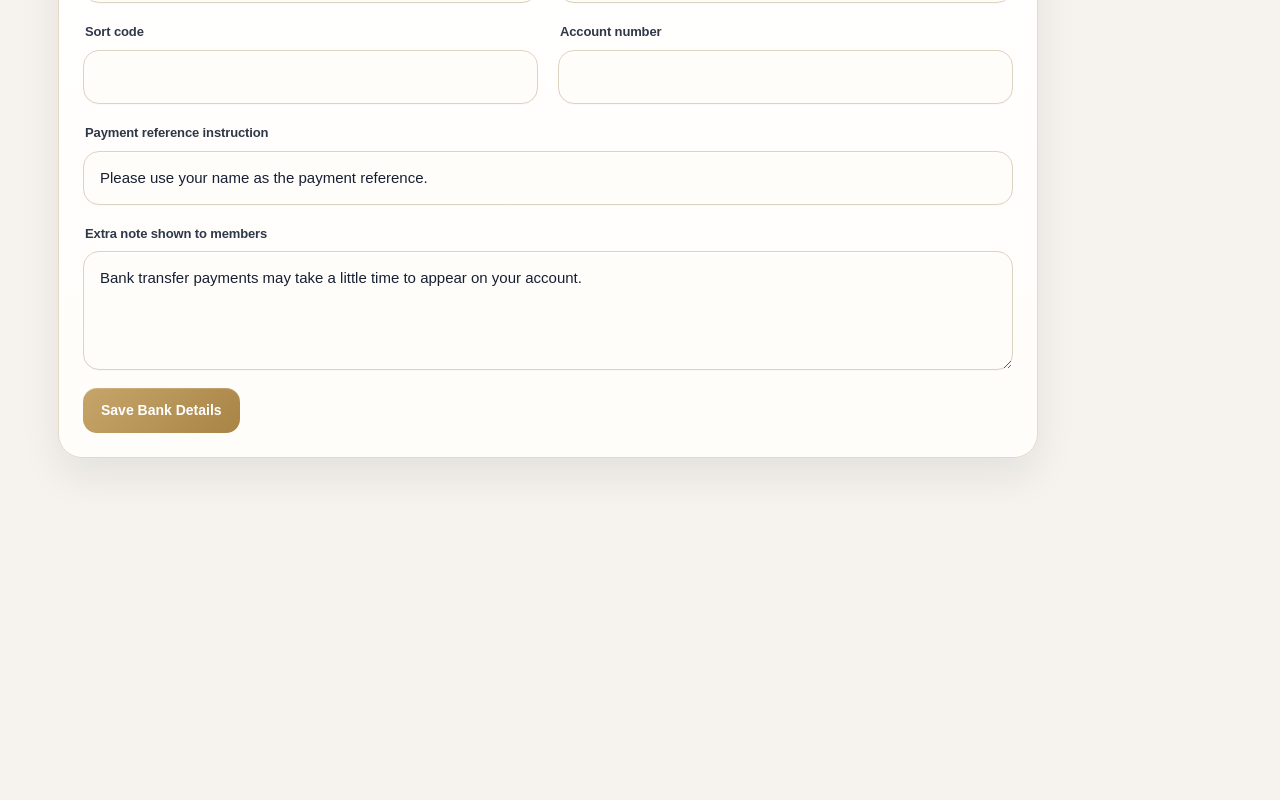
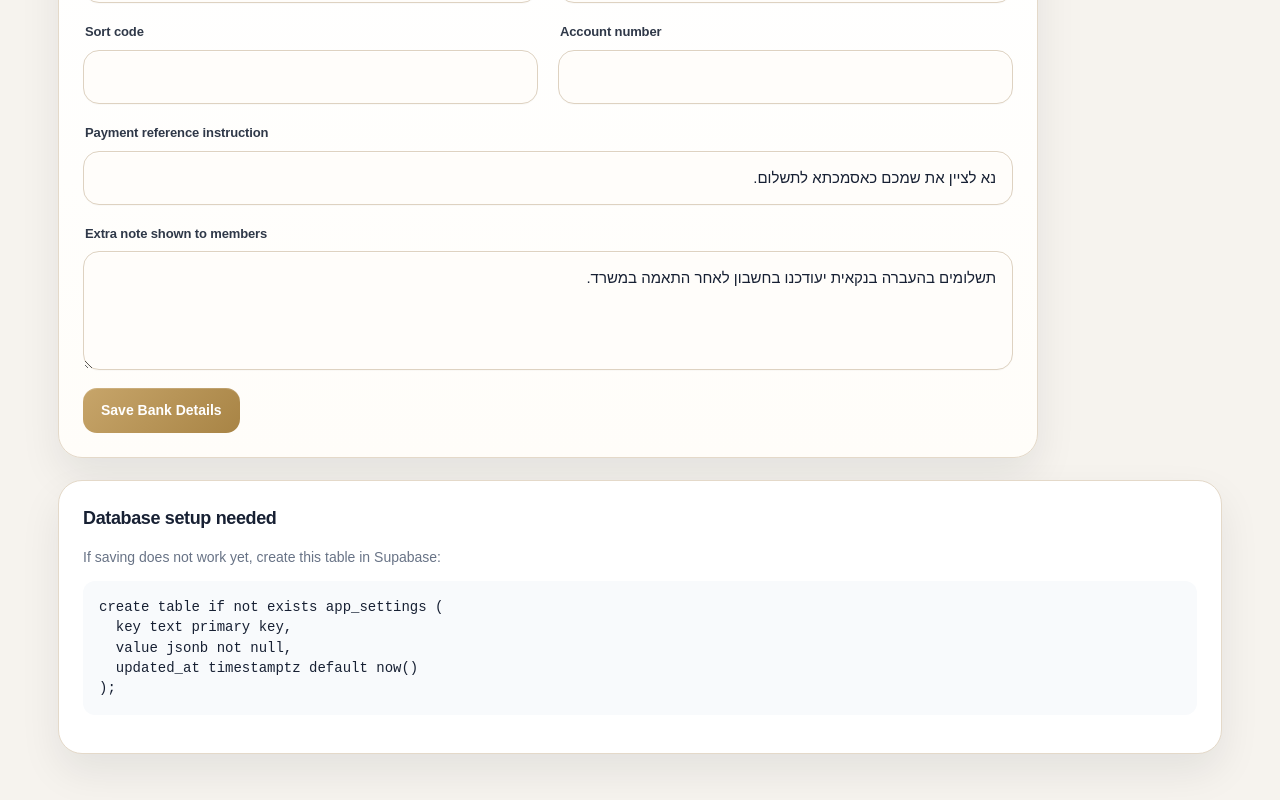
Before and after one commit to gersonberger-lab/shul-membership-portal, a Next.js app: page /settings/bank-details in a window 1280 px wide. Shown: the part 372-1172 px from the top of the page. Before the commit the page ends 876 px from the top, so only its background shows below. Built offline with nearby package versions, Linux system fonts and the light colour scheme; no server answers; the database is empty.

Commit message:
Persist bank details settings

```diff
--- a/app/settings/bank-details/page.tsx
+++ b/app/settings/bank-details/page.tsx
@@ -1,19 +1,58 @@
 "use client";
 
-import { useState } from "react";
+import { useEffect, useState } from "react";
+import { supabase } from "../../../lib/supabase";
+
+const defaultDetails = {
+  accountName: "",
+  bankName: "",
+  sortCode: "",
+  accountNumber: "",
+  referenceText: "נא לציין את שמכם כאסמכתא לתשלום.",
+  note: "תשלומים בהעברה בנקאית יעודכנו בחשבון לאחר התאמה במשרד.",
+};
 
 export default function BankDetailsSettingsPage() {
-  const [details, setDetails] = useState({
-    accountName: "",
-    bankName: "",
-    sortCode: "",
-    accountNumber: "",
-    referenceText: "Please use your name as the payment reference.",
-    note: "Bank transfer payments may take a little time to appear on your account.",
-  });
+  const [details, setDetails] = useState(defaultDetails);
+  const [saving, setSaving] = useState(false);
+  const [message, setMessage] = useState("");
+
+  useEffect(() => {
+    async function loadDetails() {
+      const { data } = await supabase
+        .from("app_settings")
+        .select("value")
+        .eq("key", "bank_details")
+        .maybeSingle();
+
+      if (data?.value) {
+        setDetails({ ...defaultDetails, ...(data.value as any) });
+      }
+    }
+
+    loadDetails();
+  }, []);
 
   function update(field: string, value: string) {
     setDetails((current) => ({ ...current, [field]: value }));
+  }
+
+  async function saveDetails() {
+    setSaving(true);
+    setMessage("");
+
+    const { error } = await supabase
+      .from("app_settings")
+      .upsert({ key: "bank_details", value: details }, { onConflict: "key" });
+
+    setSaving(false);
+
+    if (error) {
+      setMessage("Could not save. Please make sure the app_settings table exists.");
+      return;
+    }
+
+    setMessage("Bank details saved.");
   }
 
   return (
@@ -48,18 +87,32 @@ export default function BankDetailsSettingsPage() {
 
           <div className="form-field full">
             <label>Payment reference instruction</label>
-            <input value={details.referenceText} onChange={(event) => update("referenceText", event.target.value)} />
+            <input dir="rtl" value={details.referenceText} onChange={(event) => update("referenceText", event.target.value)} />
           </div>
 
           <div className="form-field full">
             <label>Extra note shown to members</label>
-            <textarea value={details.note} onChange={(event) => update("note", event.target.value)} rows={4} />
+            <textarea dir="rtl" value={details.note} onChange={(event) => update("note", event.target.value)} rows={4} />
           </div>
         </div>
 
         <div style={{ marginTop: 18 }}>
-          <button type="button" onClick={() => alert("Saving bank details to the database will be connected next.")}>Save Bank Details</button>
+          <button type="button" onClick={saveDetails} disabled={saving}>{saving ? "Saving..." : "Save Bank Details"}</button>
         </div>
+
+        {message && <p className="muted" style={{ marginTop: 14 }}>{message}</p>}
+      </section>
+
+      <section className="card" style={{ marginTop: 22 }}>
+        <h3 className="section-title">Database setup needed</h3>
+        <p className="muted">If saving does not work yet, create this table in Supabase:</p>
+        <pre style={{ whiteSpace: "pre-wrap", background: "#f8fafc", padding: 16, borderRadius: 12 }}>
+{`create table if not exists app_settings (
+  key text primary key,
+  value jsonb not null,
+  updated_at timestamptz default now()
+);`}
+        </pre>
       </section>
     </>
   );
```
